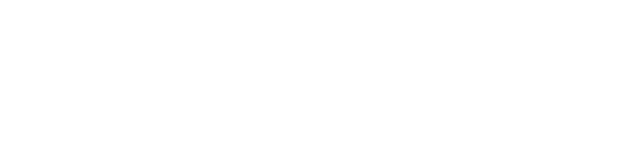
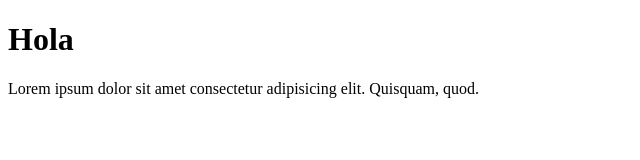
Before and after one commit to titotroffe/ppiii, a plain HTML site: page index.html in a window 1280 px wide. Shown: the whole page, without its empty margins (0-640 px from the left). Drawn offline with Linux system fonts and the light colour scheme.

Commit message:
parrafo 1

```diff
--- a/index.html
+++ b/index.html
@@ -6,6 +6,7 @@
     <title>Hola</title>
 </head>
 <body>
-
+    <h1>Hola</h1>
+    <p>Lorem ipsum dolor sit amet consectetur adipisicing elit. Quisquam, quod.</p>
 </body>
 </html>
```
